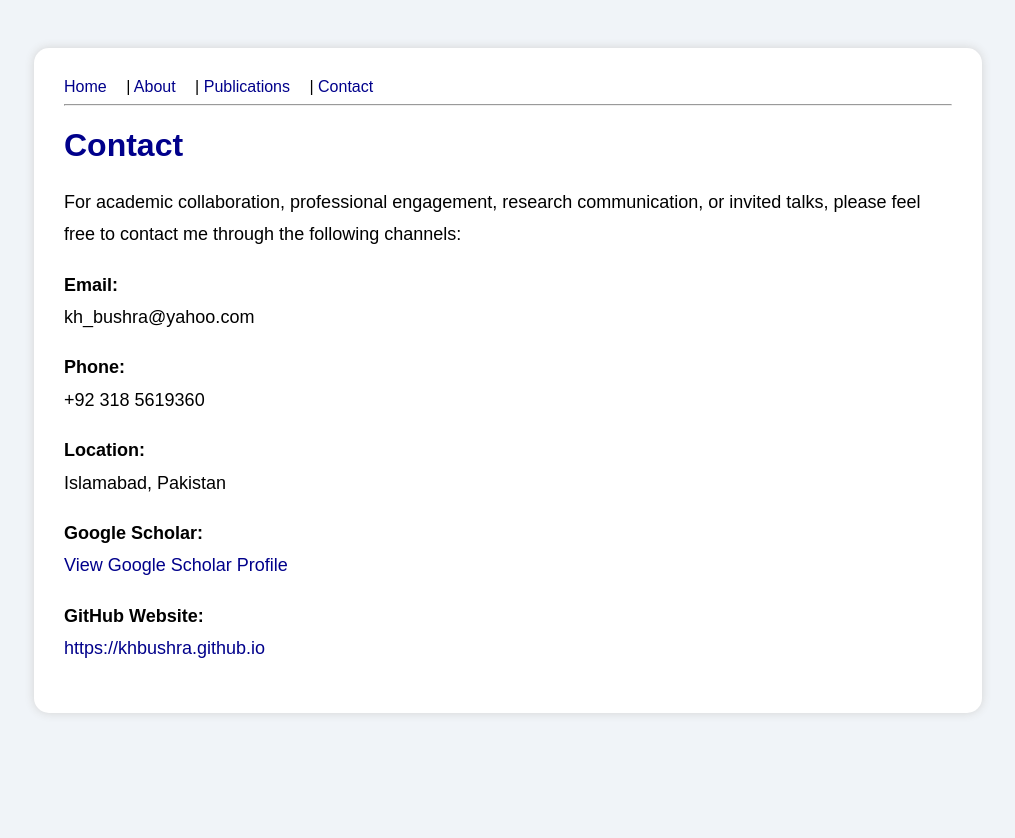
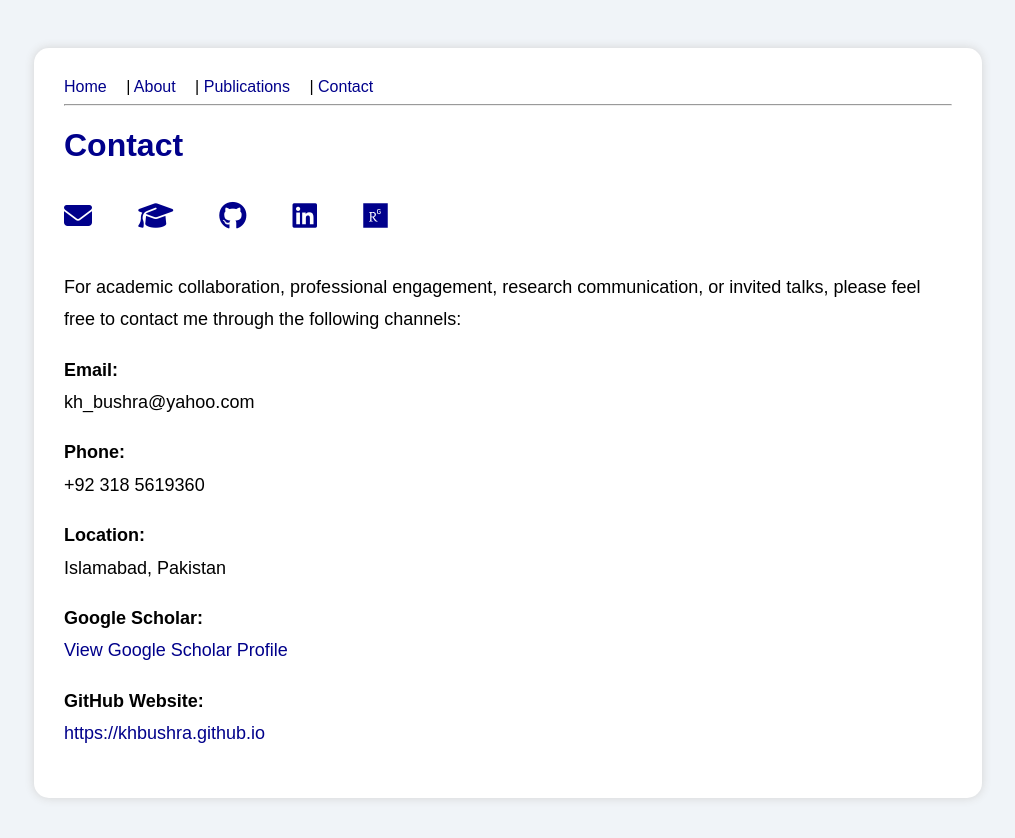
Before and after one commit to khBushra/khBushra.github.io, a plain HTML site: page contact.html in a window 1280 px wide. Shown: the whole page, without its empty margins (132-1147 px from the left). Before the commit the page ends 800 px from the top, so only its background shows below. Drawn offline with Linux system fonts and the light colour scheme.

Commit message:
Update contact.html

```diff
--- a/contact.html
+++ b/contact.html
@@ -3,7 +3,7 @@
 
 <head>
     <title>Contact - Dr. Bushra Khalid</title>
-
+<link rel="stylesheet" href="https://cdnjs.cloudflare.com/ajax/libs/font-awesome/6.4.0/css/all.min.css">
     <style>
 
         body {
@@ -52,6 +52,37 @@
 <hr>
 
 <h1>Contact</h1>
+    <p style="font-size:28px;">
+
+<a href="mailto:kh_bushra@yahoo.com" target="_blank">
+<i class="fas fa-envelope"></i>
+</a>
+
+&nbsp;&nbsp;
+
+<a href="https://scholar.google.com/citations?hl=en&user=dYMFW5wAAAAJ" target="_blank">
+<i class="fas fa-graduation-cap"></i>
+</a>
+
+&nbsp;&nbsp;
+
+<a href="https://github.com/khBushra" target="_blank">
+<i class="fab fa-github"></i>
+</a>
+
+&nbsp;&nbsp;
+
+<a href="https://www.linkedin.com/" target="_blank">
+<i class="fab fa-linkedin"></i>
+</a>
+
+&nbsp;&nbsp;
+
+<a href="https://www.researchgate.net/" target="_blank">
+<i class="fab fa-researchgate"></i>
+</a>
+
+</p>
 
 <p>
 For academic collaboration, professional engagement, research communication, or invited talks, please feel free to contact me through the following channels:
```
